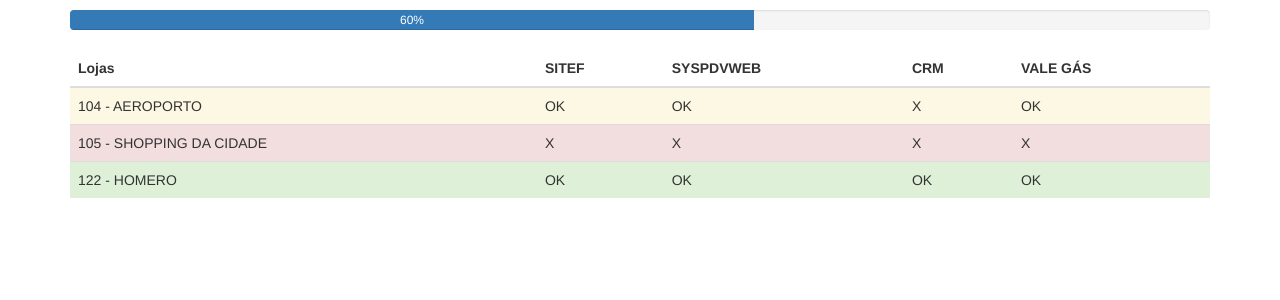
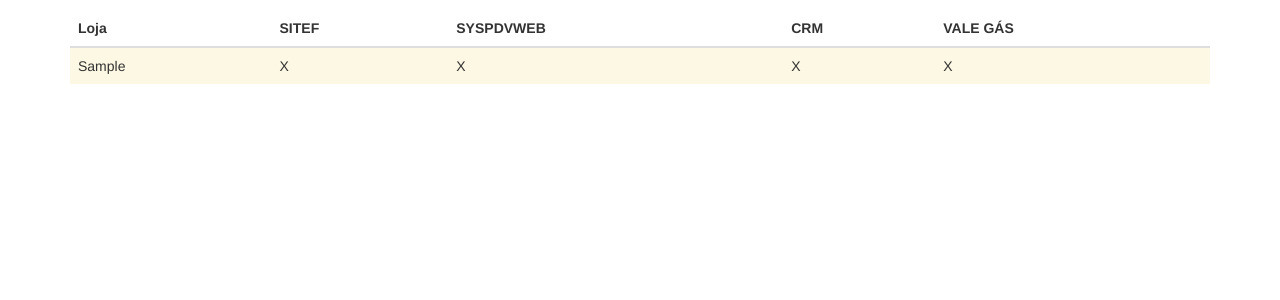
Before and after one commit to antoniosousa/dav-cloud, a Flask app: template templates/index.html in a window 1280 px wide. Shown: the top 300 px of the page. Run offline with Flask 2, Linux system fonts and the light colour scheme; the template is opened without the code that fills it: most values are stand-ins (such as "Sample title", 1, 10 or a date in 2020); some libraries are stand-ins or nearby versions.

Commit message:
consulta via banco dos parametros

```diff
--- a/app.py
+++ b/app.py
@@ -1,11 +1,16 @@
 from flask import Flask, render_template
 from flask_bootstrap import Bootstrap
-from lojas_ips import hosts
+from models import executar_consulta
 
 
 app = Flask(__name__)
 bootstratp = Bootstrap(app)
 
+
 @app.route("/")
 def index():
-    return render_template("index.html")
+    consulta = executar_consulta()
+    return render_template(
+        "index.html",
+        consulta=consulta,
+    )
--- a/templates/index.html
+++ b/templates/index.html
@@ -6,16 +6,16 @@
 {% block content %}
 <div class="container">
     <p></p>
-    <div class="progress">
+    <!-- <div class="progress">
         <div class="progress-bar" role="progressbar" aria-valuenow="60" aria-valuemin="0" aria-valuemax="100" style="width: 60%;">
           60%
         </div>
-    </div>
+    </div> -->
     <div class="table-responsive">
     <table class="table">
         <thead>
             <tr>
-                <th>Lojas</th>
+                <th>Loja</th>
                 <th>SITEF</th>
                 <th>SYSPDVWEB</th>
                 <th>CRM</th>
@@ -23,27 +23,37 @@
             </tr>
         </thead>
         <tbody>
+            {% for cod_loja, sitef, syspdvweb, crm, vale_gas in consulta %}
+            {% if sitef == '10.5.10.241' and syspdvweb == 'HTTP://172.31.5.207:8081' and crm == '172.31.5.8' and vale_gas == '172.31.5.3' %}
+            <tr class="success">
+            {% elif sitef == '10.5.10.241' and syspdvweb != 'HTTP://172.31.5.207:8081' and crm != '172.31.5.8' and vale_gas != '172.31.5.3' %}
+            <tr class="danger">
+            {% else %}
             <tr class="warning">
-                <td>104 - AEROPORTO</td>
+            {% endif %}
+                <td>{{ cod_loja }}</td>
+                {% if sitef == '10.5.10.241' %}
                 <td>OK</td>
+                {% else %}
+                <td>X</td>
+                {% endif %}
+                {% if syspdvweb == 'HTTP://172.31.5.207:8081' %}
                 <td>OK</td>
+                {% else %}
                 <td>X</td>
+                {% endif %}
+                {% if crm == '172.31.5.8' %}
                 <td>OK</td>
+                {% else %}
+                <td>X</td>
+                {% endif %}
+                {% if vale_gas == '172.31.5.3' %}
+                <td>OK</td>
+                {% else %}
+                <td>X</td>
+                {% endif %}
             </tr>
-            <tr class="danger">
-                <td>105 - SHOPPING DA CIDADE</td>
-                <td>X</td>
-                <td>X</td>
-                <td>X</td>
-                <td>X</td>
-            </tr>
-            <tr class="success">
-                <td>122 - HOMERO</td>
-                <td>OK</td>
-                <td>OK</td>
-                <td>OK</td>
-                <td>OK</td>
-            </tr>
+            {% endfor %}
         </tbody>
     </table>
     </div>
```
